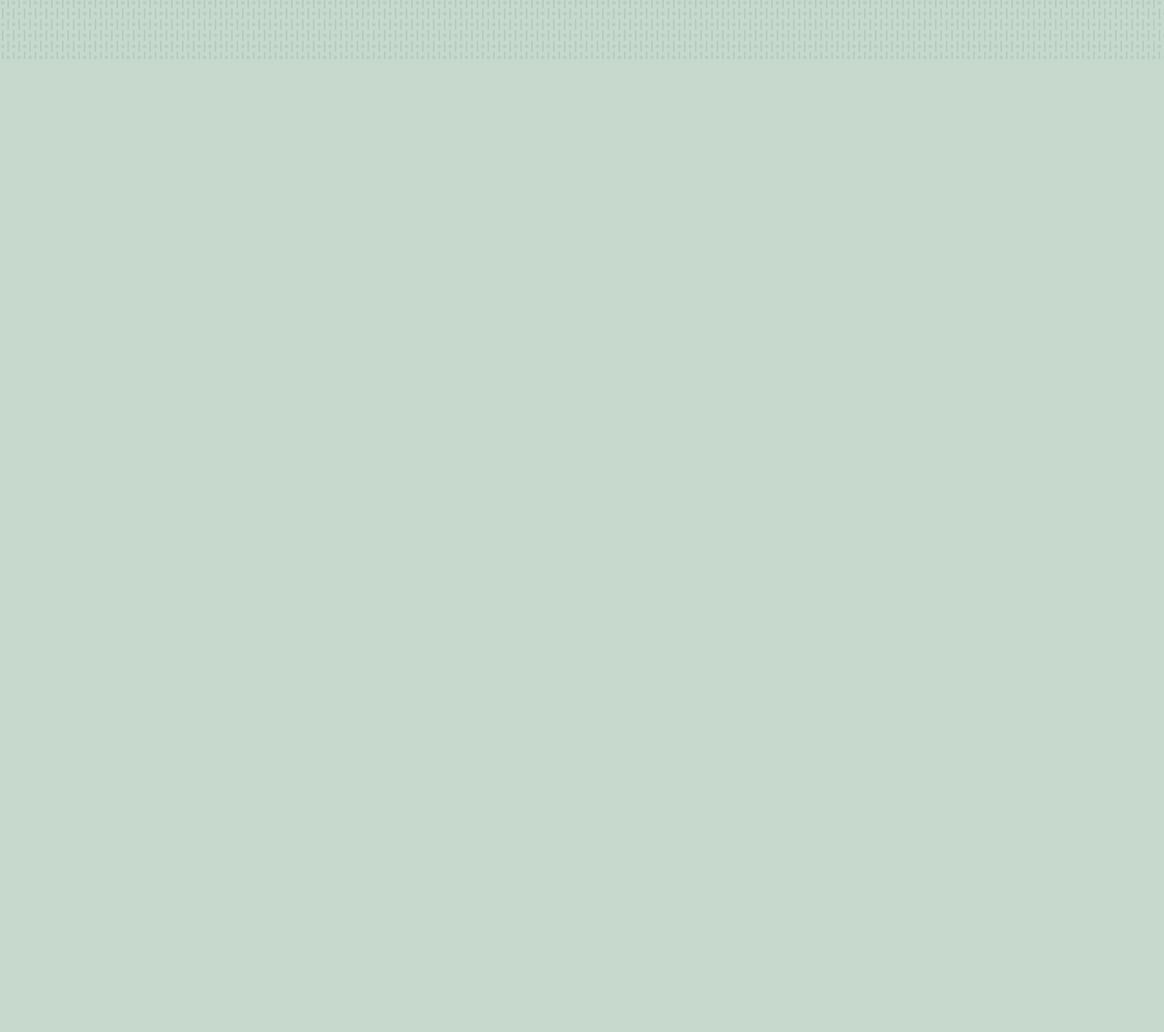
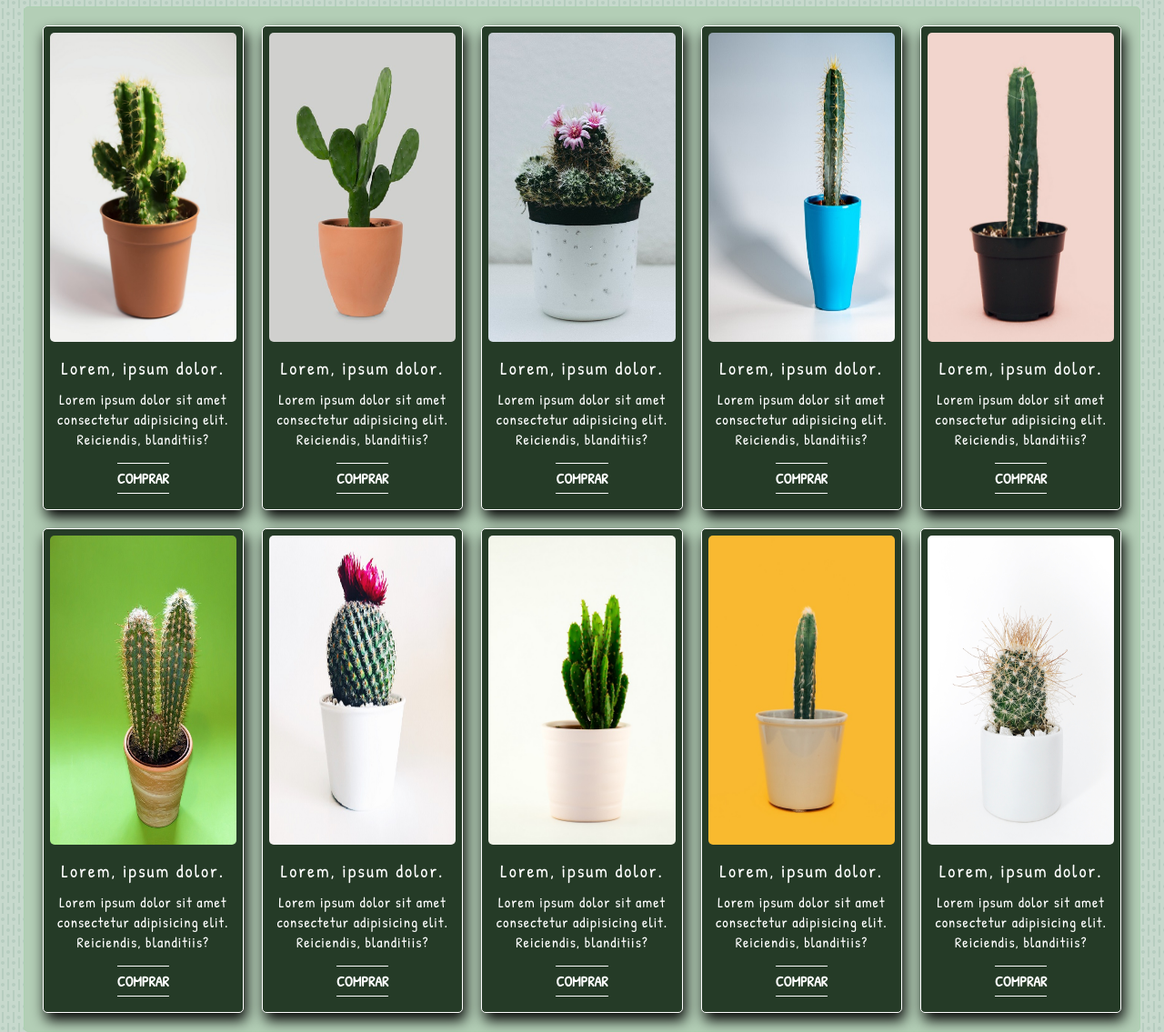
Before and after one commit to lubigsis/guardianesDelHogar, a plain HTML site: page index.html in a window 1280 px wide. Shown: the part 735-1870 px from the top of the page at 91% size. Before the commit the page ends 800 px from the top, so only its background shows below. Drawn offline with Linux system fonts and the light colour scheme; a web font is replaced by a local one.

Commit message:
Coloqué 10 productos con CSS grid

```diff
--- a/estilos.css
+++ b/estilos.css
@@ -104,11 +104,12 @@ hr{
     background-size: cover;
     background-position: center center;
     padding-bottom: 50px;
+    margin-bottom: 70px;
     display: flex;
     flex-direction: column;
     justify-content: flex-start;
     align-items: center;
-
+    border-radius: 5px;
 }
 
 .btn-main{
@@ -136,3 +137,70 @@ hr{
 .sobre{
     margin-right: 3px;
 }
+
+/*-------------------------------------------productos-----------------------------------------------------*/
+.cards{
+    width: 96%;
+    margin: auto;
+    display: grid;
+    grid-template-columns: repeat(5, 1fr);
+    gap: 20px; /*espaciado interno*/
+    padding: 20px;
+    color: #253b27;
+    border: 1px solid #acd1b1;
+    background: #b3ceb6;
+    border-radius: 5px;
+}
+
+.cards div{
+    border: 1px solid #fff;
+    padding: 7px;
+    background: #253b27;
+    color: #fff;
+    text-align: center;
+    border-radius: 5px;
+    box-shadow: 3px 8px 15px #000;
+}
+
+
+.cards img{
+    width: 100%;
+    height: 340px;
+    border-radius: 5px;
+}
+
+.cards h3{
+    font-size: 20px;
+    margin: 10px 0;
+    font-weight: normal;
+    letter-spacing: 2px;
+}
+
+.cards p{
+    letter-spacing: 1px;
+    margin-bottom: 15px;
+}
+
+.cards a{
+    padding: 5px 0;
+    text-decoration: none;
+    text-transform: uppercase;
+    display: inline-block;
+    font-weight: bold;
+    color: #fff;
+    margin-bottom: 10px;
+    border-bottom: 1px solid #fff;
+    border-top: 1px solid #fff;
+}
+
+.cards a:hover{
+   opacity: 0.7;
+}
+
+main h2{
+    font-size: 30px;
+    font-weight: normal;
+    color: #1c2b1e;
+    letter-spacing: 3px;
+    margin: 20px;
+}
--- a/index.html
+++ b/index.html
@@ -57,6 +57,72 @@
         </div>
 
     </div>
+    <!--------------------------------------------------hago el grid para los mostrar productos------------------>
+    <h2>Algunos de nuestros productos</h2>
+    <div class="cards">
+
+
+        <div class="individual-card">
+            <img src="img-1.jpg" alt="imagen cactus 1">
+            <h3>Lorem, ipsum dolor.</h3>
+            <p>Lorem ipsum dolor sit amet consectetur adipisicing elit. Reiciendis, blanditiis?</p>
+            <a href="#">comprar</a>
+        </div>
+        <div>
+            <img src="img-2.jpg" alt="imagen cactus 2">
+            <h3>Lorem, ipsum dolor.</h3>
+            <p>Lorem ipsum dolor sit amet consectetur adipisicing elit. Reiciendis, blanditiis?</p>
+            <a href="#">comprar</a>
+        </div>
+        <div>
+            <img src="img-3.jpg" alt="imagen cactus 3">
+            <h3>Lorem, ipsum dolor.</h3>
+            <p>Lorem ipsum dolor sit amet consectetur adipisicing elit. Reiciendis, blanditiis?</p>
+            <a href="#">comprar</a>
+        </div>
+        <div>
+            <img src="img-4.jpg" alt="imagen cactus 4">
+            <h3>Lorem, ipsum dolor.</h3>
+            <p>Lorem ipsum dolor sit amet consectetur adipisicing elit. Reiciendis, blanditiis?</p>
+            <a href="#">comprar</a>
+        </div>
+        <div>
+            <img src="img-5.jpg" alt="imagen cactus 5">
+            <h3>Lorem, ipsum dolor.</h3>
+            <p>Lorem ipsum dolor sit amet consectetur adipisicing elit. Reiciendis, blanditiis?</p>
+            <a href="#">comprar</a>
+        </div>
+        <div>
+            <img src="img-6.jpg" alt="imagen cactus 6">
+            <h3>Lorem, ipsum dolor.</h3>
+            <p>Lorem ipsum dolor sit amet consectetur adipisicing elit. Reiciendis, blanditiis?</p>
+            <a href="#">comprar</a>
+        </div>
+        <div>
+            <img src="img-7.jpg" alt="imagen cactus 7">
+            <h3>Lorem, ipsum dolor.</h3>
+            <p>Lorem ipsum dolor sit amet consectetur adipisicing elit. Reiciendis, blanditiis?</p>
+            <a href="#">comprar</a>
+        </div>
+        <div>
+            <img src="img-8.jpg" alt="imagen cactus 8">
+            <h3>Lorem, ipsum dolor.</h3>
+            <p>Lorem ipsum dolor sit amet consectetur adipisicing elit. Reiciendis, blanditiis?</p>
+            <a href="#">comprar</a>
+        </div>
+        <div>
+            <img src="img-9.jpg" alt="imagen cactus 9">
+            <h3>Lorem, ipsum dolor.</h3>
+            <p>Lorem ipsum dolor sit amet consectetur adipisicing elit. Reiciendis, blanditiis?</p>
+            <a href="#">comprar</a>
+        </div>
+        <div>
+            <img src="img-10.jpg" alt="imagen cactus 10">
+            <h3>Lorem, ipsum dolor.</h3>
+            <p>Lorem ipsum dolor sit amet consectetur adipisicing elit. Reiciendis, blanditiis?</p>
+            <a href="#">comprar</a>
+        </div>
+    </div>
 
 </main>
 </body>
```
Also changed, not shown: img-1.jpg (added), img-10.jpg (added), img-2.jpg (added), img-3.jpg (added), img-4.jpg (added), img-5.jpg (added), img-6.jpg (added), img-7.jpg (added), img-8.jpg (added), img-9.jpg (added).
